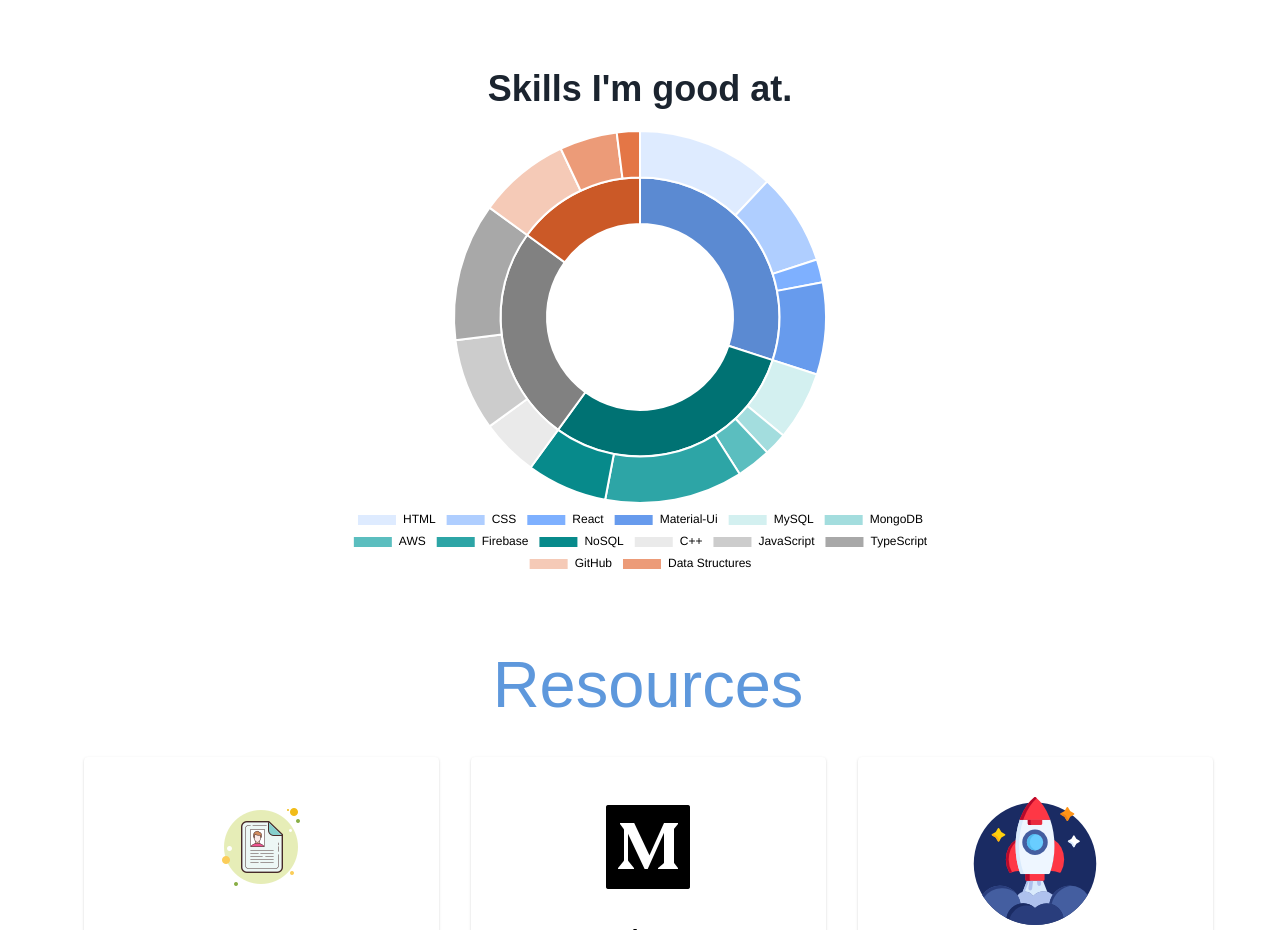
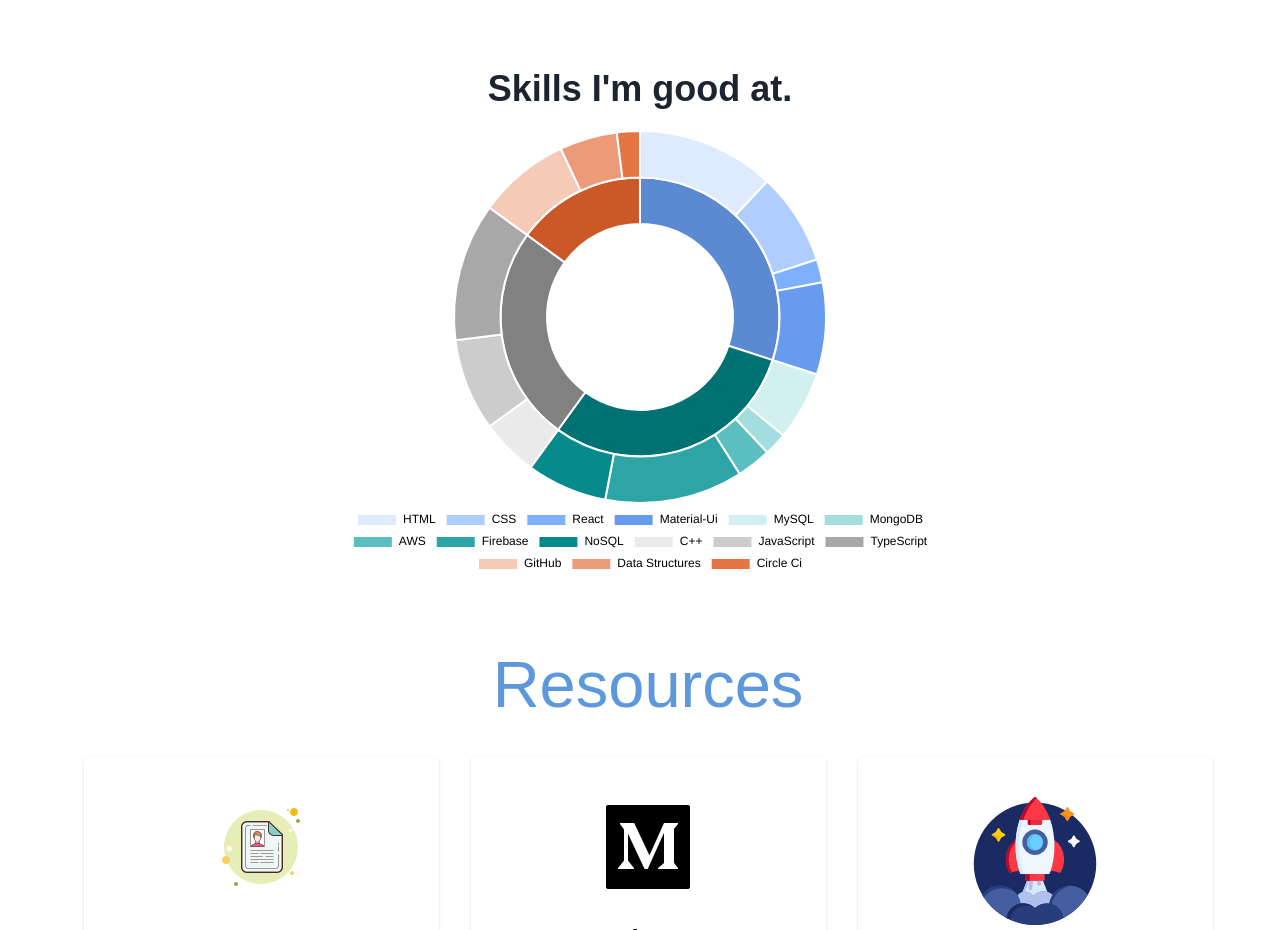
Before and after one commit to jdvachhani95/portfolio, a React (Create React App) app: page / in a window 1280 px wide. Shown: the part 2960-3890 px from the top of the page. Built offline with nearby package versions, Linux system fonts and the light colour scheme; what webfontloader would draw is missing.

Commit message:
Update skills

```diff
--- a/src/SkillsChart.js
+++ b/src/SkillsChart.js
@@ -30,6 +30,7 @@ const data = {
     'TypeScript',
     'GitHub',
     'Data Structures',
+    'Circle Ci',
   ],
   datasets: [
     {
@@ -82,8 +83,8 @@ const data = {
         'JavaScript',
         'TypeScript',
         'GitHub',
-        'VScode',
         'Data Structures',
+        'Circle Ci',
       ],
       label: 'Outer',
     },
```
